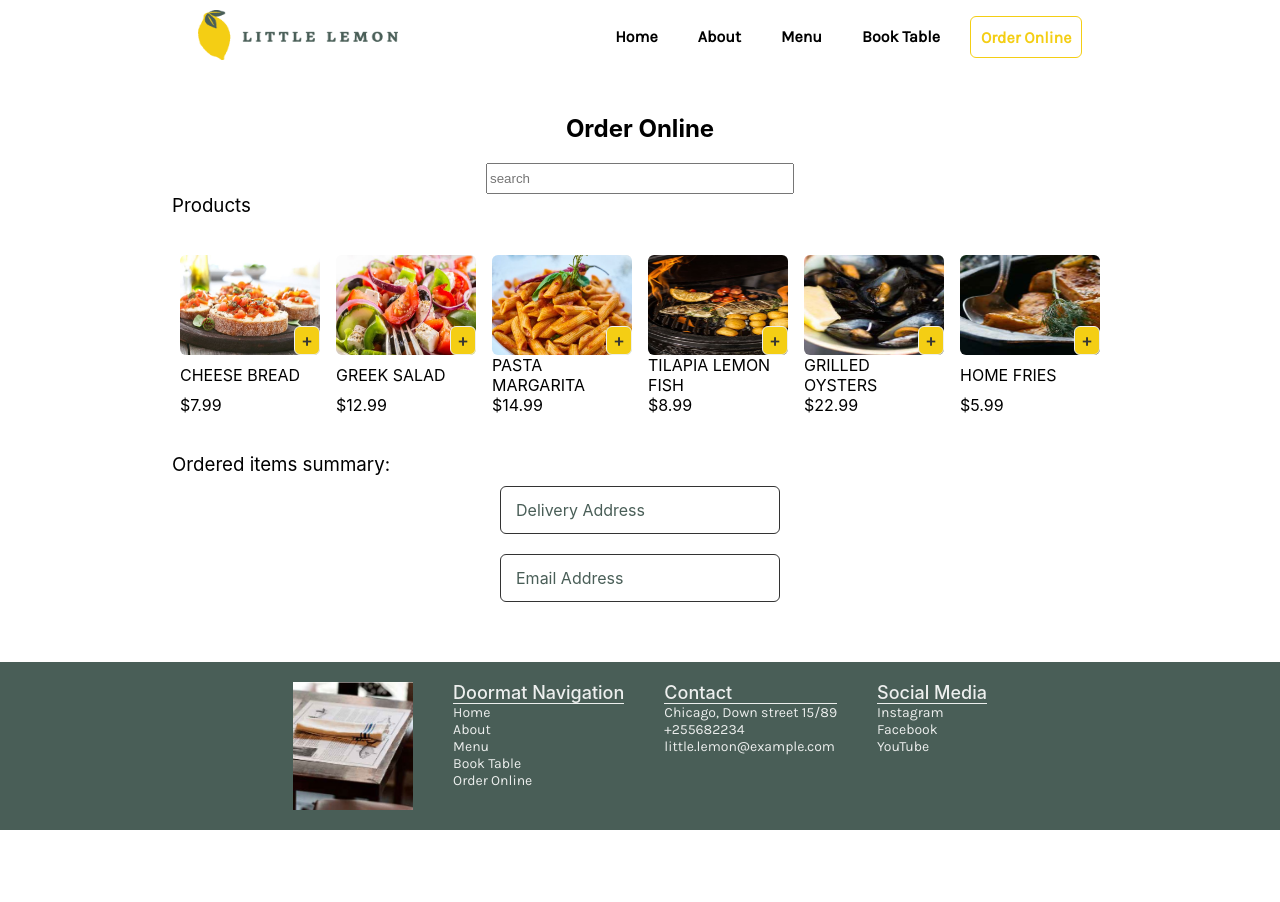
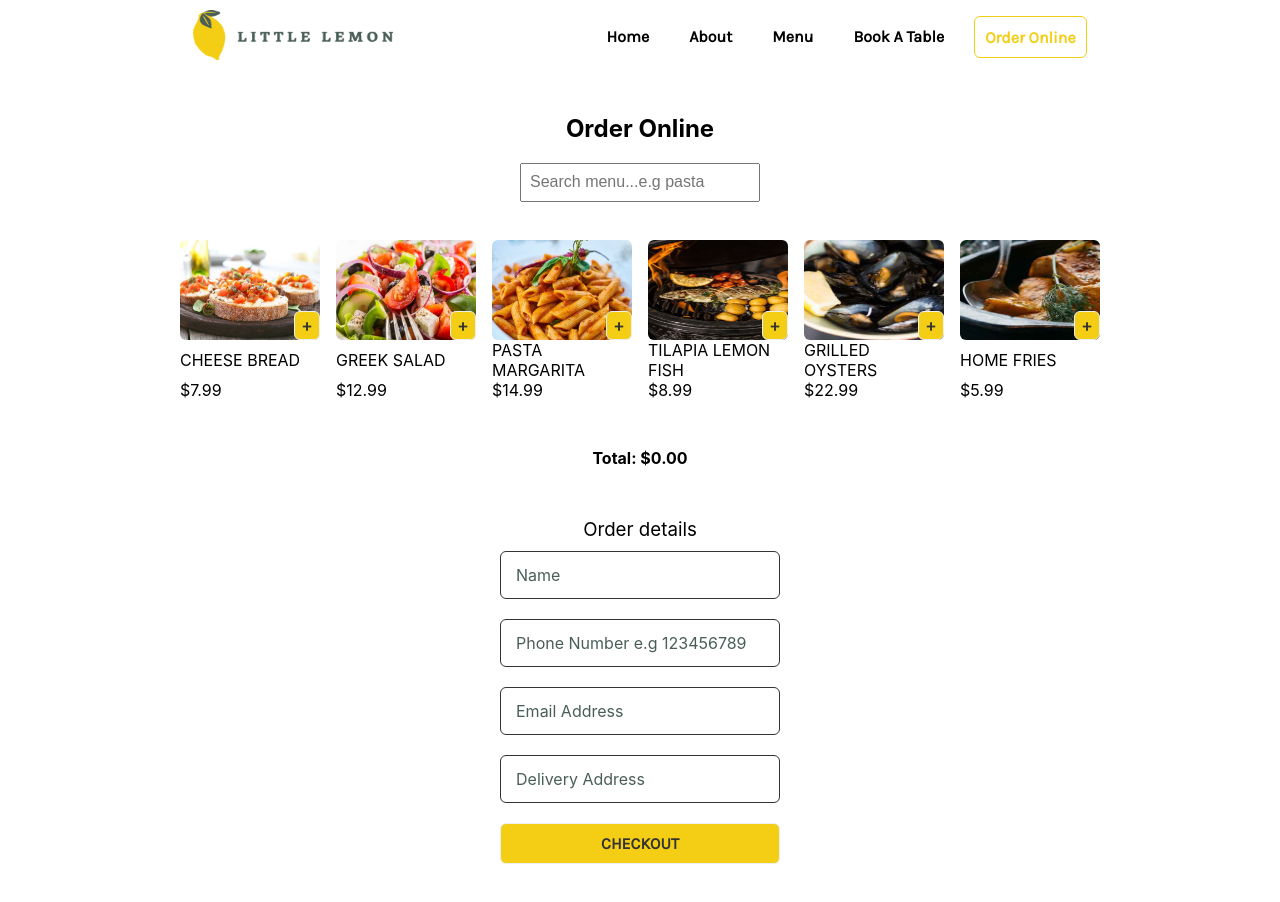
Before and after one commit to YanShtein/little_lemon, a React (Create React App) app: page /order in a window 1280 px wide. Shown: the top 902 px of the page. Before the commit the page ends 830 px from the top, so only its background shows below. Built offline with nearby package versions, Linux system fonts and the light colour scheme; a web font is replaced by a local one.

Commit message:
fixed order-online

```diff
--- a/src/assets/shared.css
+++ b/src/assets/shared.css
@@ -71,6 +71,11 @@ button {
 
 button:hover {
   background-color: var(--hg-cream);
+  border: 1px solid var(--primary-green);
+}
+
+button:active {
+  transform: scale(0.98);
 }
 
 a {
--- a/src/components/BookTablePage/BookTablePage.js
+++ b/src/components/BookTablePage/BookTablePage.js
@@ -12,7 +12,7 @@ export default function BookTablePage() {
   const [date, setDate] = useState(new Date().toISOString().slice(0, 10));
   const [time, setTime] = useState('');
   const [occasion, setOccasion] = useState('');
-  const [people, setPeople] = useState('2');
+  const [guests, setGuests] = useState('2');
   const [submitted, setSubmitted] = useState(false);
 
   function onSubmit(e) {
@@ -49,7 +49,7 @@ export default function BookTablePage() {
             firstName={firstName}
             lastName={lastName}
             phone={phone}
-            people={people}
+            guests={guests}
             occasion={occasion}
             date={date}
             time={time}
@@ -78,19 +78,19 @@ export default function BookTablePage() {
               }
             </select>
           </div>
-          <small>*Max 10 people per table</small>
-          <select name="people" value={people} onChange={e => setPeople(e.target.value)} required>
-            <option value="12:00">2 People</option>
+          <small>*Max 10 guests per table</small>
+          <select name="guests" value={guests} onChange={e => setGuests(e.target.value)} required>
+            <option value="12:00">2 guests</option>
             <option value="1">1 Person</option>
-            <option value="2">2 People</option>
-            <option value="3">3 People</option>
-            <option value="4">4 People</option>
-            <option value="5">5 People</option>
-            <option value="6">6 People</option>
-            <option value="7">7 People</option>
-            <option value="8">8 People</option>
-            <option value="9">9 People</option>
-            <option value="10">10 People</option>
+            <option value="2">2 guests</option>
+            <option value="3">3 guests</option>
+            <option value="4">4 guests</option>
+            <option value="5">5 guests</option>
+            <option value="6">6 guests</option>
+            <option value="7">7 guests</option>
+            <option value="8">8 guests</option>
+            <option value="9">9 guests</option>
+            <option value="10">10 guests</option>
           </select>
           <div className="input-group">
             <input
--- a/src/components/BookTablePage/TableReserved.js
+++ b/src/components/BookTablePage/TableReserved.js
@@ -4,7 +4,7 @@ export default function TableReserved({
   firstName,
   lastName,
   phone,
-  people,
+  guests,
   occasion,
   email,
   date,
@@ -43,7 +43,7 @@ export default function TableReserved({
           <li>{phone}</li>
           <li>{date}</li>
           <li>{time}</li>
-          <li>{people}</li>
+          <li>{guests}</li>
           <li>{occasion ? occasion : 'General'} {occasionSvg}</li>
         </ul>
       </div>
--- a/src/components/Header/Nav.js
+++ b/src/components/Header/Nav.js
@@ -5,7 +5,7 @@ export default function Nav() {
         <li><a href="/">Home</a></li>
         <li><a href="/">About</a></li>
         <li><a href="/menu">Menu</a></li>
-        <li><a href="/book">Book Table</a></li>
+        <li><a href="/book">Book A Table</a></li>
         <li><a href="/order">Order Online</a></li>
       </ul>
     </nav>
--- a/src/components/OrderPage/Order.js
+++ b/src/components/OrderPage/Order.js
@@ -1,14 +1,30 @@
 import { useContext, useState } from "react";
 import { AppContext } from '../context/AppContext';
-import Footer from "../Footer/Footer";
 import Header from "../Header/Header";
 import './order.css';
 
 export default function Order() {
   const { dishData, cart, dispatch } = useContext(AppContext);
   const [address, setAddress] = useState('');
+  const [name, setName] = useState('');
   const [email, setEmail] = useState('');
   const [phone, setPhone] = useState('');
+  const [search, setSearch] = useState('');
+  const [submitted, setSubmitted] = useState(false);
+
+  function handleSearch() {
+    let filteredItems = dishData.filter(item => {
+      if (search === '') {
+        return item;
+      } else {
+        return (
+          item.dishUpper.toLowerCase().includes(search.toLowerCase())
+        )
+      }
+    });
+
+    return filteredItems;
+  };
 
   function handleAddToCart(item) {
     dispatch({
@@ -17,21 +33,36 @@ export default function Order() {
     })
   };
 
-  console.log(cart)
+  function onSubmit(e) {
+    e.preventDefault();
+    setSubmitted(true);
+  };
+
+  let total = cart.map(item => item.price * item.quantity)
+  .reduce((acc, value) => acc + value, 0).toFixed(2);
 
   return (
     <>
       <Header />
       <div className="order">
         <h2>Order Online</h2>
+        {
+          submitted ?
+          <div className="submitted">
+            <p>Order has been placed!</p>
+            <button><a href="/order">Go Back</a></button>
+          </div>
+          :
           <div className="order-content">
             <div className="search">
-            <input placeholder="search"/>
+              <input
+                placeholder="Search menu...e.g pasta"
+                value={search}
+                onChange={e => setSearch(e.target.value)}/>
             </div>
-          <h3>Products</h3>
             <div className="menu-items">
               {
-              dishData.map(item => {
+                handleSearch().map(item => {
                   return (
                     <div className="menu-item" key={item.id}>
                       <button onClick={() => handleAddToCart(item)}>+</button>
@@ -44,30 +75,55 @@ export default function Order() {
               }
             </div>
             <div className="order-items">
-            <h3>Ordered items summary:</h3>
-            {/* {
+              {
                 cart.map(item => {
                   return (
                     <div className="order-item" key={item.id}>
-                    {item.dishUpper}
+                      <p>- {item.dishLower}</p>
+                      <p><b> x{item.quantity}</b></p>
                     </div>
                   )
                 })
-            } */}
+              }
+              <p className="total">Total: ${total}</p>
             </div>
             <div className="order-details">
+              <form onSubmit={e => onSubmit(e)}>
+                <h3>Order details</h3>
                 <div className="input-group">
-              <input value={address} onChange={e => setAddress(e.target.value)}/>
+                  <input value={name} onChange={e => setName(e.target.value)} required/>
+                  <label>Name</label>
+                </div>
+                <div className="input-group">
+                  <input
+                    type='tel'
+                    minLength="1" maxLength="10" pattern="\d[0-9]+"
+                    value={phone}
+                    onChange={e => setPhone(e.target.value)}
+                    required/>
+                  <label>Phone Number e.g 123456789</label>
+                </div>
+                <div className="input-group">
+                  <input
+                    value={email}
+                    onChange={e => setEmail(e.target.value)}
+                    required/>
+                  <label>Email Address</label>
+                </div>
+                <div className="input-group">
+                  <input
+                    value={address}
+                    onChange={e => setAddress(e.target.value)}
+                    required/>
                   <label>Delivery Address</label>
                 </div>
-            <div className="input-group">
-              <input value={email} onChange={e => setEmail(e.target.value)}/>
-              <label>Email Address</label>
+                <button type="submit">CHECKOUT</button>
+              </form>
             </div>
+
           </div>
+        }
       </div>
-      </div>
-      <Footer />
     </>
   )
 };
--- a/src/components/OrderPage/order.css
+++ b/src/components/OrderPage/order.css
@@ -16,8 +16,10 @@
 }
 
 .search input {
-  height: 25px;
-  width: 300px;
+  height: 35px;
+  width: 220px;
+  font-size: inherit;
+  padding: 0px 8px;
 }
 
 .menu-items {
@@ -53,11 +55,41 @@
 }
 
 .order-details {
+  margin: 40px auto;
+  width: 300px;
   display: flex;
   flex-direction: column;
   justify-content: center;
+  align-items: center;
 }
 
 .order-details div {
   margin: 10px auto;
 }
+
+.order-items {
+  display: flex;
+  flex-direction: column;
+  justify-content: space-between;
+  width: 200px;
+  margin: auto;
+}
+
+.order-item {
+  display: flex;
+  justify-content: space-between;
+}
+
+.total {
+  margin: 10px auto;
+  font-weight: bold;
+}
+
+.order-details button {
+  width: 100%;
+}
+
+.submitted {
+  margin: 100px auto;
+  text-align: center;
+}
```
Lines whose indentation alone changed are shown as unchanged.
